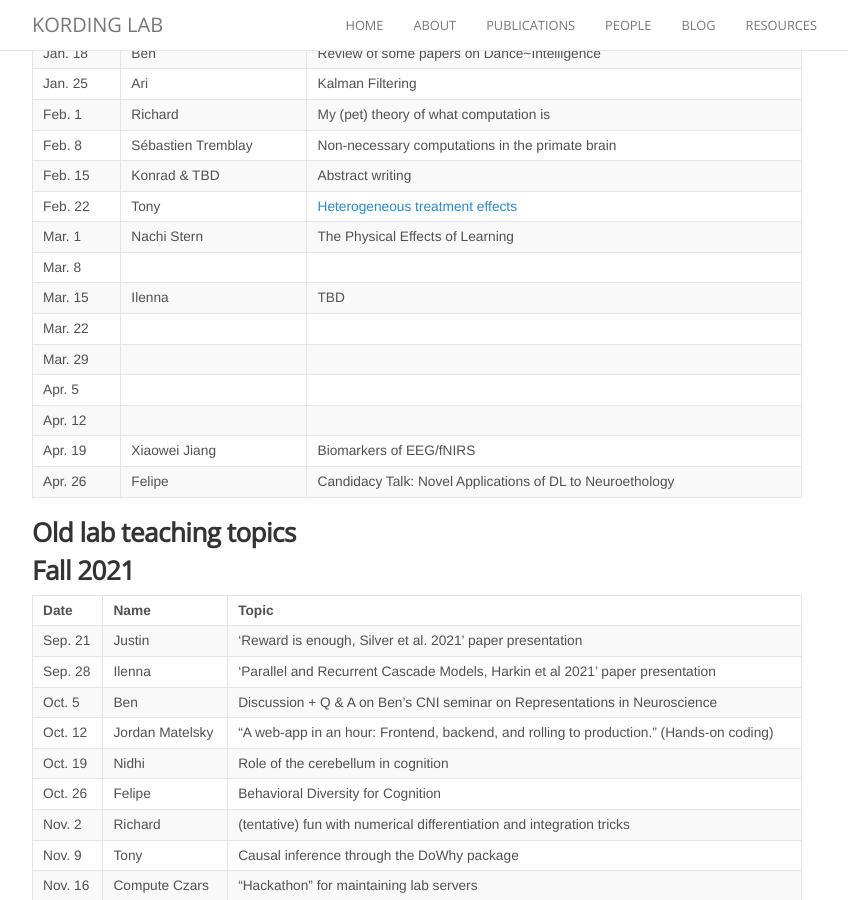
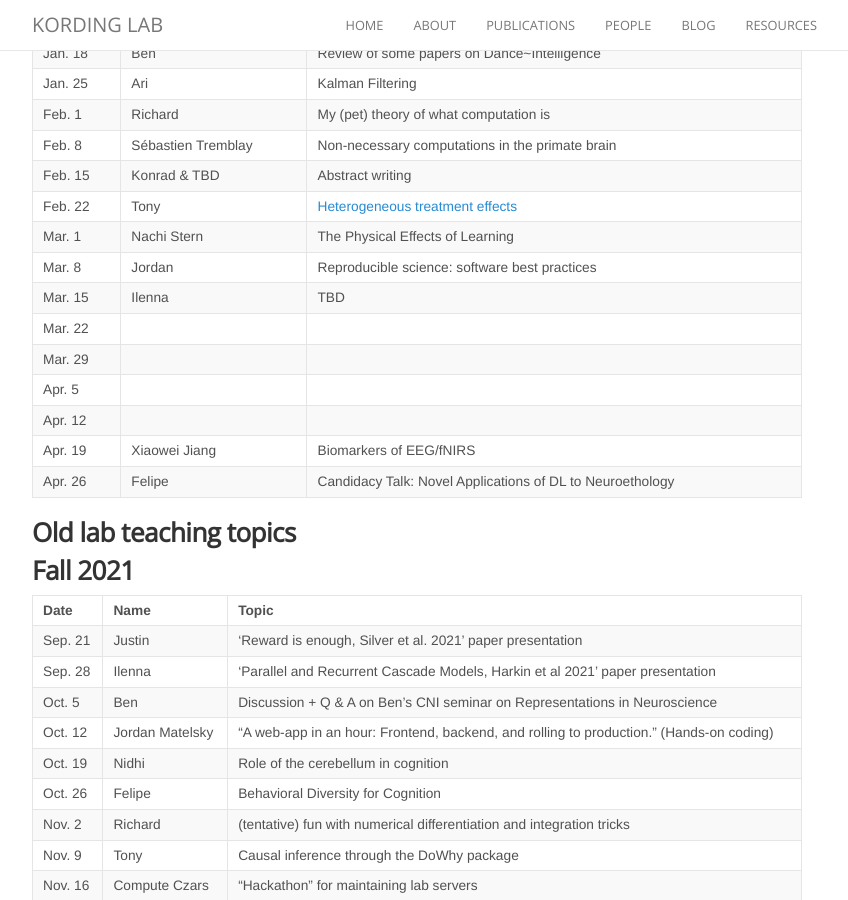
Before and after one commit to KordingLab/KordingLab.github.io, a Jekyll site: the page built from _posts/2021-01-01-upcoming-lab-teaching.md, in a window 1280 px wide and 900 px high, scrolled down 604 px. Shown: the whole window, without its empty margins (223-1071 px from the left). Built offline with Jekyll 4.4.1, drawn with Linux system fonts in a browser that asks for light colours; nearby versions of some CDN libraries; comment, search, counter and statistics services are not loaded.

Commit message:
Update 2021-01-01-upcoming-lab-teaching.md

```diff
--- a/_posts/2021-01-01-upcoming-lab-teaching.md
+++ b/_posts/2021-01-01-upcoming-lab-teaching.md
@@ -25,7 +25,7 @@ Please list below, topics you would like to learn more about (you may share your
 | Feb. 15 | Konrad & TBD | Abstract writing |
 | Feb. 22 | Tony | [Heterogeneous treatment effects](https://colab.research.google.com/drive/1-XAQvDt_JbqgFzDxjc2DqImrz4Ens8Mr?usp=sharing)
 | Mar. 1 | Nachi Stern | The Physical Effects of Learning |
-| Mar. 8 |  |
+| Mar. 8 | Jordan | Reproducible science: software best practices |
 | Mar. 15 | Ilenna | TBD
 | Mar. 22 |  |
 | Mar. 29 |  |
```
